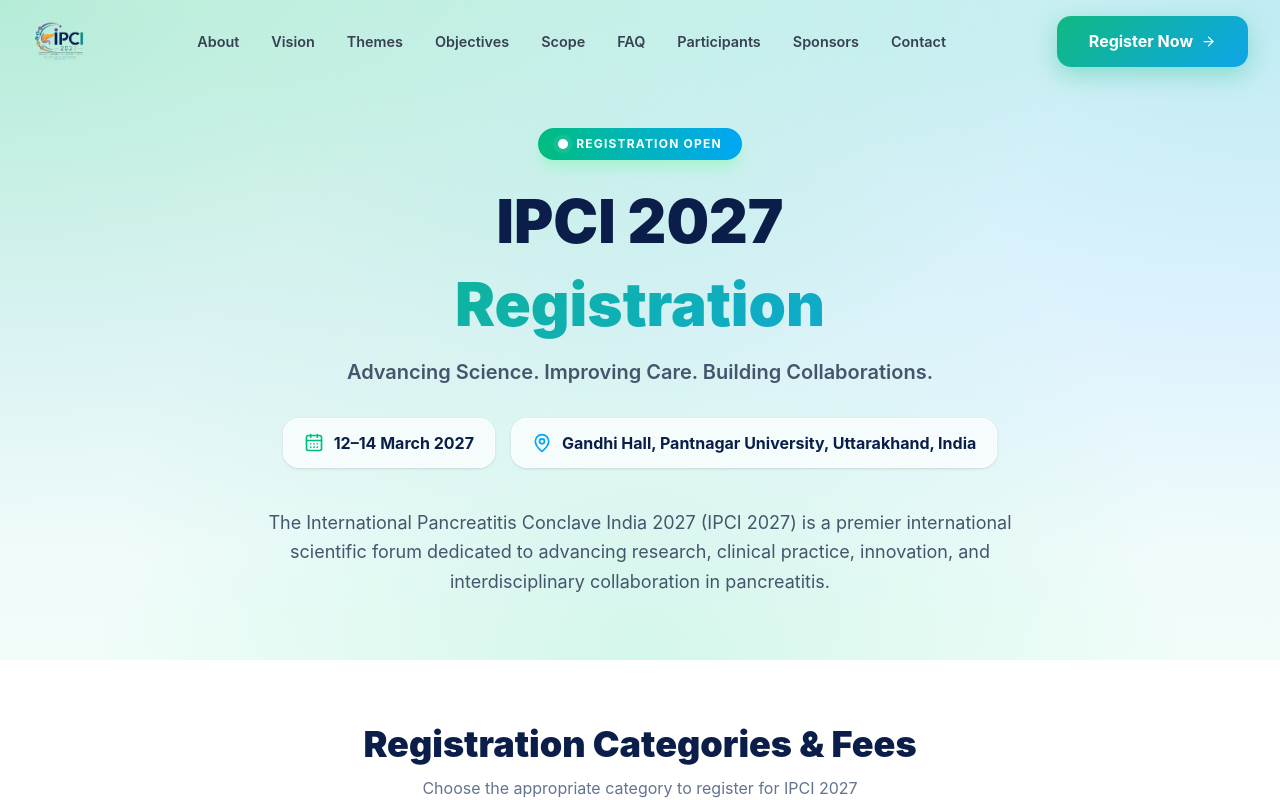
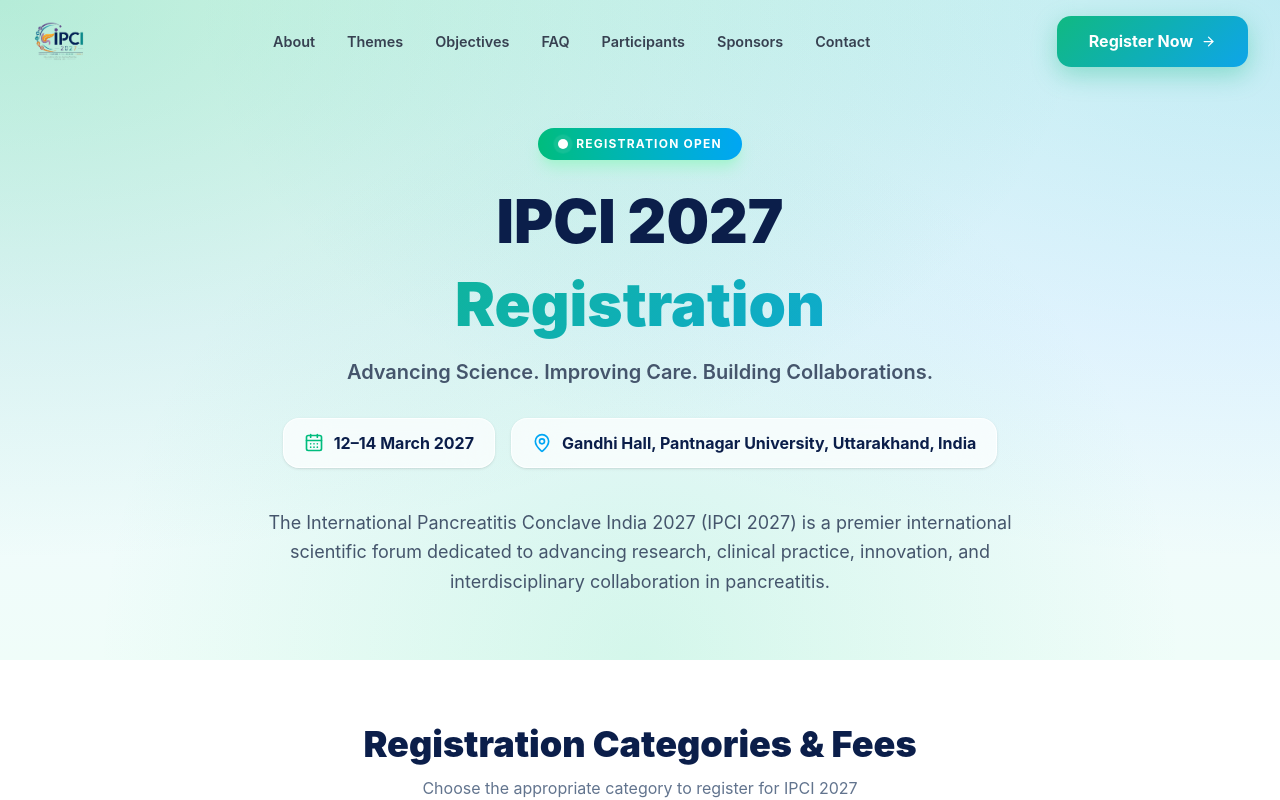
Before and after one commit to Iaak12/ipcilandingpage, a React (Vite) app in the folder frontend/: page /register in a window 1280 px wide. Shown: the top 800 px of the page. Built offline with nearby package versions, Linux system fonts and the light colour scheme.

Commit message:
Remove Vision and Scope links from Navbar

```diff
--- a/frontend/src/App.jsx
+++ b/frontend/src/App.jsx
@@ -26,10 +26,8 @@ const ADVISORY_BOARD = [
 
 export const NAV_LINKS = [
   { label: 'About', href: '#about' },
-  { label: 'Vision', href: '#vision-aim' },
   { label: 'Themes', href: '#themes' },
   { label: 'Objectives', href: '#objectives' },
-  { label: 'Scope', href: '#scope' },
   { label: 'FAQ', href: '#faq' },
   { label: 'Participants', href: '#participants' },
   { label: 'Sponsors', href: '#sponsors' },
```
